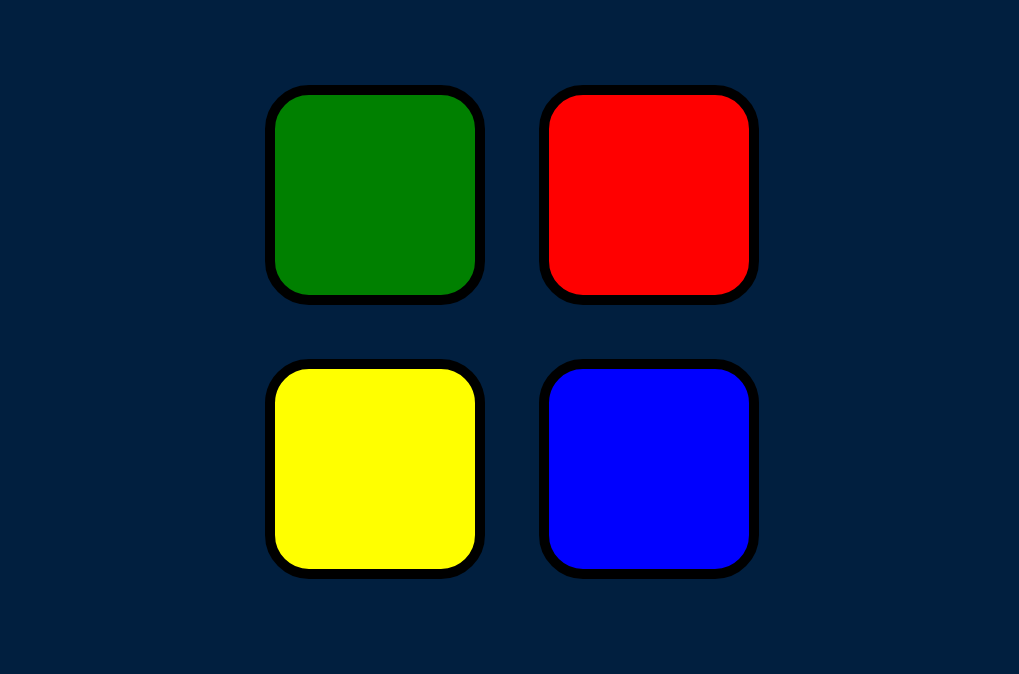
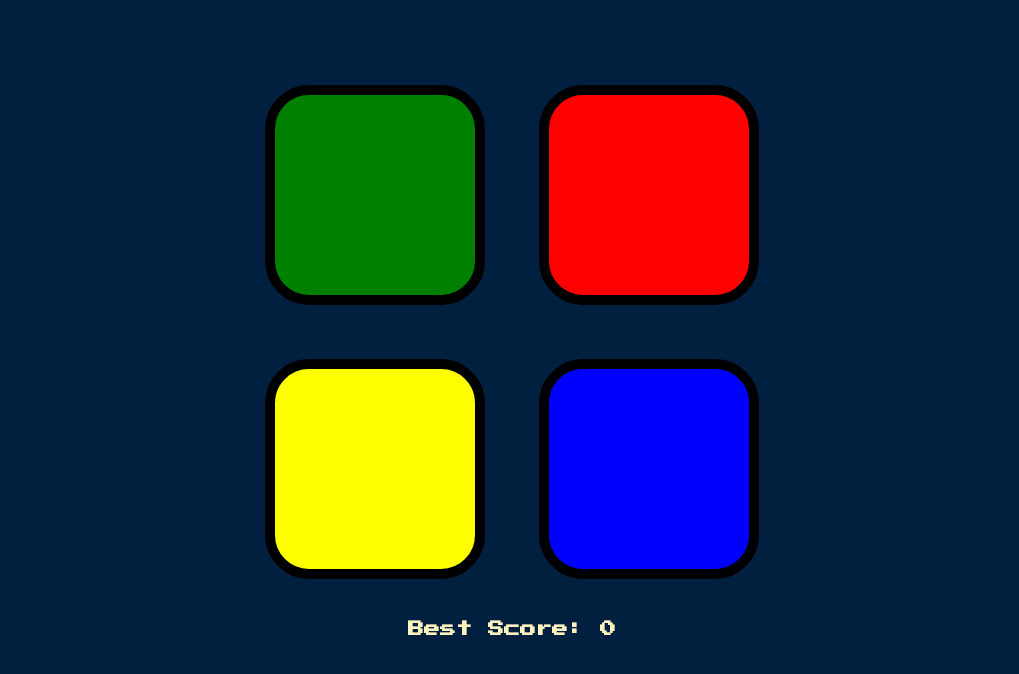
Before and after one commit to Rach1507/Simon-game, a plain HTML site: page index.html in a window 1280 px wide. Shown: the part 114-788 px from the top of the page, without its empty margins (128-1147 px from the left). Drawn offline with nearby package versions, Linux system fonts and the light colour scheme.

Commit message:
Add best score feature

```diff
--- a/games.js
+++ b/games.js
@@ -4,6 +4,7 @@ var buttonColours = ["red", "blue", "green", "yellow"];
 var level = 0;
 var started = false;
 
+var bestScore = 0;
 
 
 $(document).keydown(function(event) {
@@ -36,7 +37,10 @@ function checkAnswer(currentLevel) {
   //3. Write an if statement inside checkAnswer() to check if the most recent user answer is the same as the game pattern. If so then log "success", otherwise log "wrong".
   if (gamePattern[currentLevel] === userClickedPattern[currentLevel]) {
 
-    console.log("success");
+    if (bestScore < level) {
+             bestScore = level;
+             $("#best-score span").text(bestScore);
+         }
     // console.log(userClickedPattern);
     // console.log(gamePattern);
 
--- a/index.html
+++ b/index.html
@@ -33,7 +33,7 @@
       </div>
 
     </div>
-
+<h5 id="best-score">Best Score: <span>0</span></h5>
   </div>
     <script src="https://ajax.googleapis.com/ajax/libs/jquery/3.6.0/jquery.min.js"></script>
 <script src="games.js" charset="utf-8"></script>
--- a/styles.css
+++ b/styles.css
@@ -16,7 +16,12 @@ body {
   margin: auto;
 
 }
-
+#best-score {
+  font-family: 'Press Start 2P', cursive;
+  font-size: 1rem;
+  margin:  2%;
+  color: #FEF2BF;
+}
 .btn {
   margin: 25px;
   display: inline-block;
```
